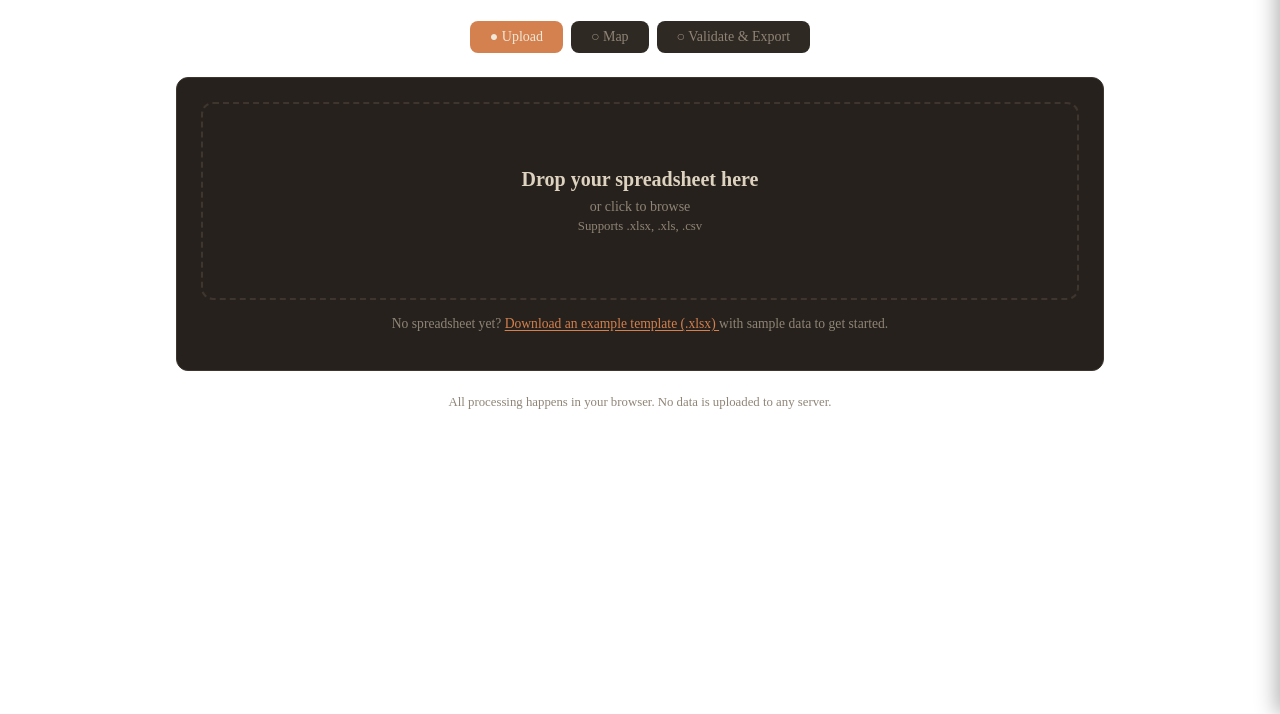
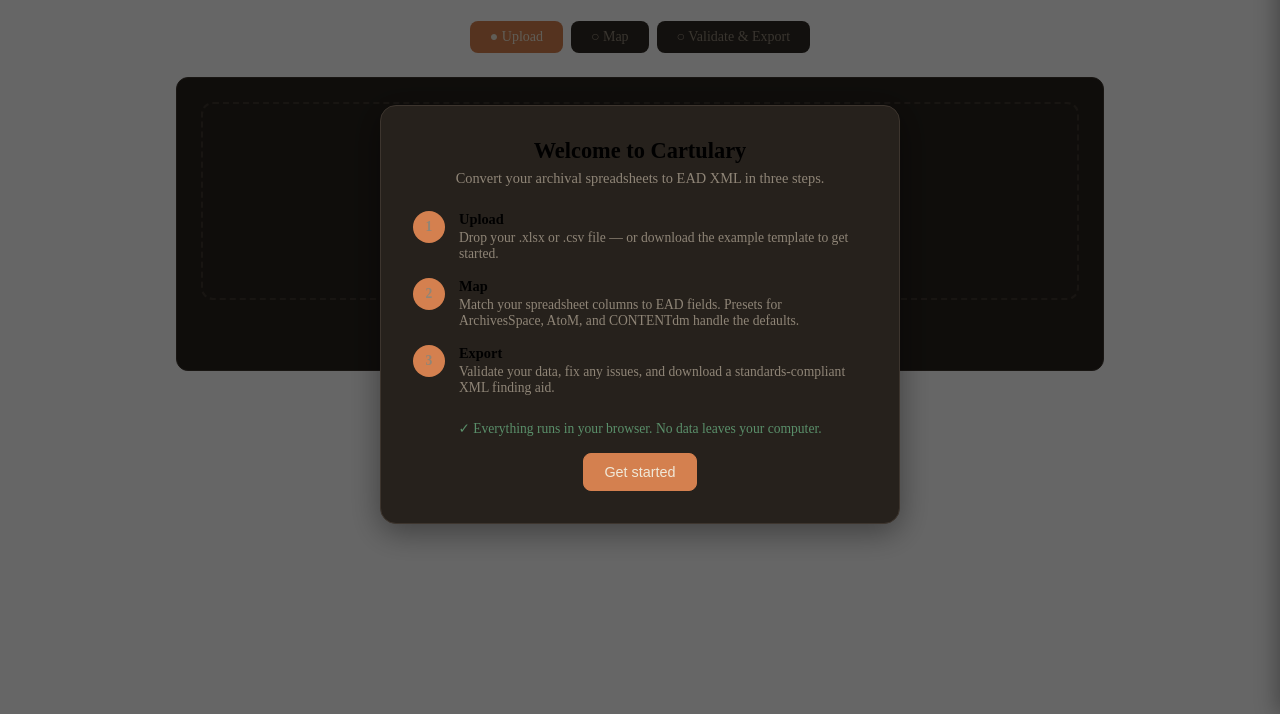
Before and after one commit to mabo-du/cartulary, a website built with Vite: page index.html in a window 1280 px wide. Shown: the part 86-800 px from the top of the page. Built offline with nearby package versions, Linux system fonts and the light colour scheme.

Commit message:
Onboarding overlay, feedback link in footer, Questions & Feedback help topic

```diff
--- a/src/main.ts
+++ b/src/main.ts
@@ -1,13 +1,10 @@
 /** main.ts — Cartulary application entry point.
  *
- * Bootstraps the three-step wizard, light/dark theme toggle,
- * and inline help panel.
+ * Bootstraps the three-step wizard, theme toggle, help panel,
+ * and first-run onboarding overlay.
  *
- * exports: none (side-effect module)
  * rules:   No accounts, no server, no data stored anywhere.
- *          All operations happen in-browser.
- *          Theme preference persisted in localStorage.
- * agent:   deepseek-v4-flash | 2026-06-07 | Added inline help panel
+ *          Theme and onboarding preference persisted in localStorage.
  */
 
 import './style.css';
@@ -16,13 +13,15 @@
 
 const APP_TITLE = 'Cartulary';
 const APP_SUBTITLE = 'Spreadsheet → EAD3 / EAD 2002 XML Finding Aid Converter';
-const THEME_STORAGE_KEY = 'cartulary-theme';
+const THEME_KEY = 'cartulary-theme';
+const ONBOARDING_KEY = 'cartulary-onboarded';
 
 document.addEventListener('DOMContentLoaded', () => {
   const app = document.getElementById('app');
   if (!app) return;
   restoreTheme();
   renderApp(app);
+  showOnboarding();
 });
 
 function renderApp(container: HTMLElement): void {
@@ -37,9 +36,7 @@
         </div>
         <div class="header-actions">
           <button type="button" class="icon-btn help-btn" id="help-toggle"
-            aria-label="Open help panel" title="Help &amp; guidance">
-            ?
-          </button>
+            aria-label="Open help panel" title="Help &amp; guidance">?</button>
           <button type="button" class="icon-btn theme-toggle" id="theme-toggle"
             aria-label="${isLight ? 'Switch to dark theme' : 'Switch to light theme'}"
             title="${isLight ? 'Switch to dark theme' : 'Switch to light theme'}">
@@ -53,9 +50,10 @@
     </main>
     <footer class="app-footer">
       <p>All processing happens in your browser. No data is uploaded to any server.</p>
+      <p class="footer-feedback"><a href="https://github.com/mabo-du/cartulary/issues/new">👋 Questions? Open an issue</a></p>
     </footer>
 
-    <!-- Help panel (slide-out) -->
+    <!-- Help panel -->
     <aside class="help-panel" id="help-panel" role="dialog" aria-label="Help and guidance" aria-hidden="true">
       <div class="help-panel-header">
         <h2>Help &amp; Guidance</h2>
@@ -70,20 +68,52 @@
       <div class="help-content" id="help-content">
         ${HELP_SECTIONS.overview.content}
       </div>
+      <div class="help-footer">
+        <a href="https://github.com/mabo-du/cartulary/issues/new">👋 Questions? Open an issue</a>
+      </div>
     </aside>
     <div class="help-overlay" id="help-overlay" aria-hidden="true"></div>
+
+    <!-- Onboarding overlay -->
+    <div class="onboarding-overlay" id="onboarding-overlay" role="dialog" aria-label="Welcome to Cartulary">
+      <div class="onboarding-card">
+        <h2>Welcome to Cartulary</h2>
+        <p class="onboarding-sub">Convert your archival spreadsheets to EAD XML in three steps.</p>
+        <div class="onboarding-steps">
+          <div class="onboarding-step">
+            <span class="onboarding-num">1</span>
+            <div>
+              <strong>Upload</strong>
+              <span>Drop your .xlsx or .csv file — or download the example template to get started.</span>
+            </div>
+          </div>
+          <div class="onboarding-step">
+            <span class="onboarding-num">2</span>
+            <div>
+              <strong>Map</strong>
+              <span>Match your spreadsheet columns to EAD fields. Presets for ArchivesSpace, AtoM, and CONTENTdm handle the defaults.</span>
+            </div>
+          </div>
+          <div class="onboarding-step">
+            <span class="onboarding-num">3</span>
+            <div>
+              <strong>Export</strong>
+              <span>Validate your data, fix any issues, and download a standards-compliant XML finding aid.</span>
+            </div>
+          </div>
+        </div>
+        <p class="onboarding-privacy">✓ Everything runs in your browser. No data leaves your computer.</p>
+        <button class="btn btn-primary" id="onboarding-dismiss">Get started</button>
+      </div>
+    </div>
   `;
 
   const wizardContainer = document.getElementById('wizard-container');
-  if (wizardContainer) {
-    mountWizard(wizardContainer);
-  }
+  if (wizardContainer) mountWizard(wizardContainer);
 
   // Theme toggle
   const toggleBtn = document.getElementById('theme-toggle');
-  if (toggleBtn) {
-    toggleBtn.addEventListener('click', toggleTheme);
-  }
+  if (toggleBtn) toggleBtn.addEventListener('click', toggleTheme);
 
   // Help panel
   const helpToggle = document.getElementById('help-toggle');
@@ -108,15 +138,12 @@
     if (helpClose) helpClose.addEventListener('click', closeHelp);
     helpOverlay.addEventListener('click', closeHelp);
 
-    // Topic navigation
     document.querySelectorAll('.help-nav-btn').forEach((btn) => {
       btn.addEventListener('click', () => {
         const id = (btn as HTMLElement).dataset.helpId;
         if (id && helpContent && HELP_SECTIONS[id]) {
           helpContent.innerHTML = HELP_SECTIONS[id].content;
-          // Highlight active topic
-          document.querySelectorAll('.help-nav-btn').forEach((b) =>
-            b.classList.remove('active'));
+          document.querySelectorAll('.help-nav-btn').forEach((b) => b.classList.remove('active'));
           btn.classList.add('active');
         }
       });
@@ -124,17 +151,40 @@
   }
 }
 
+function showOnboarding(): void {
+  if (localStorage.getItem(ONBOARDING_KEY)) return;
+
+  const overlay = document.getElementById('onboarding-overlay');
+  const dismiss = document.getElementById('onboarding-dismiss');
+  if (!overlay || !dismiss) return;
+
+  overlay.setAttribute('aria-hidden', 'false');
+  document.body.classList.add('onboarding-open');
+
+  const close = () => {
+    overlay.setAttribute('aria-hidden', 'true');
+    document.body.classList.remove('onboarding-open');
+    localStorage.setItem(ONBOARDING_KEY, 'true');
+  };
+
+  dismiss.addEventListener('click', close);
+  overlay.addEventListener('click', (e) => {
+    if (e.target === overlay) close();
+  });
+  document.addEventListener('keydown', (e) => {
+    if (e.key === 'Escape') close();
+  });
+}
+
 function restoreTheme(): void {
-  const stored = localStorage.getItem(THEME_STORAGE_KEY);
-  if (stored === 'light') {
+  if (localStorage.getItem(THEME_KEY) === 'light') {
     document.body.classList.add('theme-light');
   }
 }
 
 function toggleTheme(): void {
   const isLight = document.body.classList.toggle('theme-light');
-  localStorage.setItem(THEME_STORAGE_KEY, isLight ? 'light' : 'dark');
-
+  localStorage.setItem(THEME_KEY, isLight ? 'light' : 'dark');
   const btn = document.getElementById('theme-toggle');
   if (btn) {
     btn.textContent = isLight ? '🌙' : '☀️';
--- a/src/style.css
+++ b/src/style.css
@@ -884,6 +884,130 @@
   overflow: hidden;
 }
 
+/* Onboarding overlay */
+.onboarding-overlay {
+  position: fixed;
+  inset: 0;
+  background: rgba(0, 0, 0, 0.6);
+  z-index: 2000;
+  display: flex;
+  align-items: center;
+  justify-content: center;
+  padding: 20px;
+  opacity: 0;
+  pointer-events: none;
+  transition: opacity 0.3s ease-out;
+}
+
+.onboarding-overlay[aria-hidden="false"] {
+  opacity: 1;
+  pointer-events: auto;
+}
+
+.onboarding-card {
+  background: var(--surface);
+  border: 1px solid var(--border);
+  border-radius: 16px;
+  padding: 32px;
+  max-width: 520px;
+  width: 100%;
+  text-align: center;
+  box-shadow: 0 8px 32px rgba(0, 0, 0, 0.4);
+}
+
+.onboarding-card h2 {
+  margin: 0 0 6px;
+  font-size: 1.4rem;
+}
+
+.onboarding-sub {
+  color: var(--text-muted);
+  margin: 0 0 24px;
+  font-size: 0.9rem;
+}
+
+.onboarding-steps {
+  text-align: left;
+  display: flex;
+  flex-direction: column;
+  gap: 16px;
+  margin-bottom: 24px;
+}
+
+.onboarding-step {
+  display: flex;
+  gap: 14px;
+  align-items: flex-start;
+}
+
+.onboarding-num {
+  display: flex;
+  align-items: center;
+  justify-content: center;
+  width: 32px;
+  height: 32px;
+  border-radius: 50%;
+  background: var(--accent);
+  color: #f0e8d8;
+  font-weight: 700;
+  font-size: 0.9rem;
+  flex-shrink: 0;
+}
+
+.onboarding-step div {
+  display: flex;
+  flex-direction: column;
+  gap: 2px;
+  font-size: 0.9rem;
+}
+
+.onboarding-step span {
+  color: var(--text-muted);
+  font-size: 0.85rem;
+}
+
+.onboarding-privacy {
+  font-size: 0.85rem;
+  color: var(--success);
+  margin: 0 0 16px;
+}
+
+body.onboarding-open {
+  overflow: hidden;
+}
+
+/* Help footer */
+.help-footer {
+  padding: 12px 20px;
+  border-top: 1px solid var(--border-light);
+  font-size: 0.85rem;
+  text-align: center;
+}
+
+.help-footer a {
+  color: var(--accent);
+  text-decoration: none;
+}
+
+.help-footer a:hover {
+  text-decoration: underline;
+}
+
+/* App footer feedback link */
+.footer-feedback {
+  margin: 6px 0 0;
+  font-size: 0.85rem;
+}
+
+.footer-feedback a {
+  color: var(--accent);
+  text-decoration: none;
+}
+
+.footer-feedback a:hover {
+  text-decoration: underline;
+}
+
 /* Footer */
 .app-footer {
   text-align: center;
--- a/src/ui/help-content.ts
+++ b/src/ui/help-content.ts
@@ -131,4 +131,12 @@
       <p>Cartulary was named after a cartulary — a medieval manuscript register of charters and property records kept by monasteries. The oldest form of a finding aid.</p>
     `,
   },
+  feedback: {
+    title: 'Questions & Feedback',
+    content: `
+      <p>Have a question, found a bug, or want to suggest a feature?</p>
+      <p><a href="https://github.com/mabo-du/cartulary/issues/new">Open an issue on GitHub</a> — no account needed to browse, though you'll need one to post.</p>
+      <p>If you have CONTENTdm access and can help validate that preset, that would be especially valuable.</p>
+    `,
+  },
 };
```
